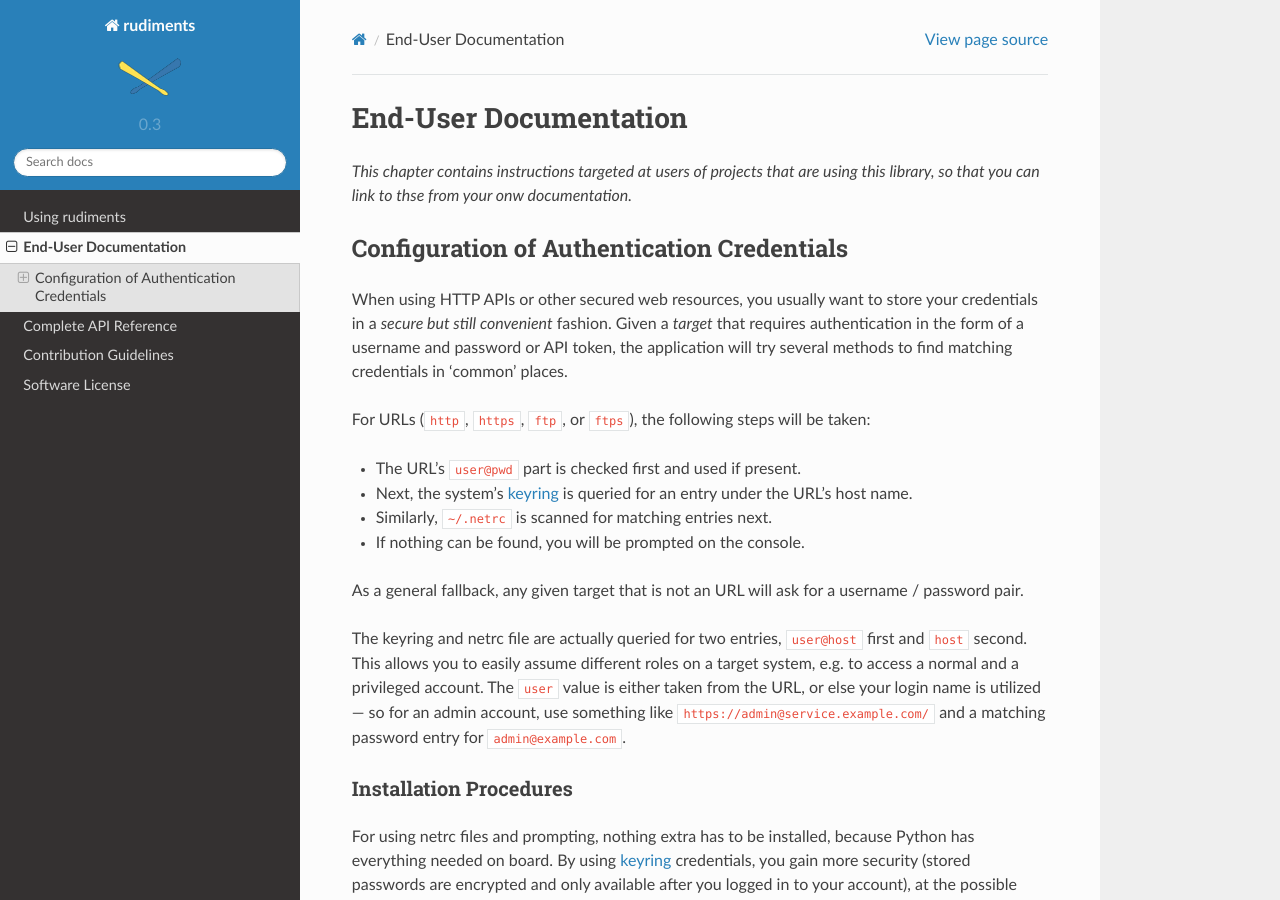
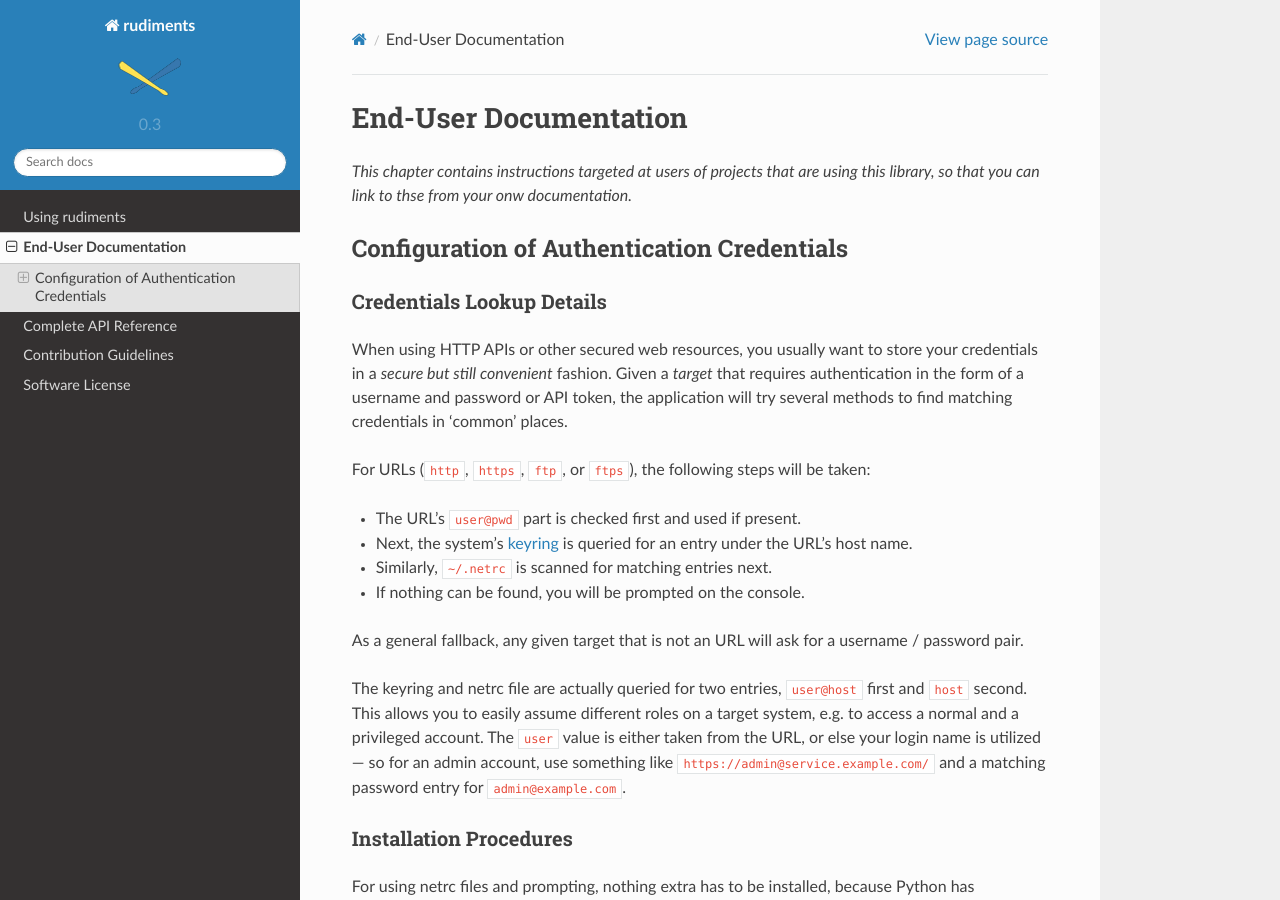
Before and after one commit to jhermann/rudiments, a Sphinx documentation site: the page built from docs/end-user.rst, in a window 1280 px wide and 900 px high. Built offline with Sphinx 7.4.7 and the Read the Docs theme 2.0.0, drawn with Linux system fonts in a browser that asks for light colours.

Commit message:
docs: added missing sub-section title

```diff
--- a/docs/end-user.rst
+++ b/docs/end-user.rst
@@ -24,6 +24,9 @@ End-User Documentation
 
 Configuration of Authentication Credentials
 -------------------------------------------
+
+Credentials Lookup Details
+^^^^^^^^^^^^^^^^^^^^^^^^^^
 
 When using HTTP APIs or other secured web resources, you usually want to
 store your credentials in a *secure but still convenient* fashion.
```
